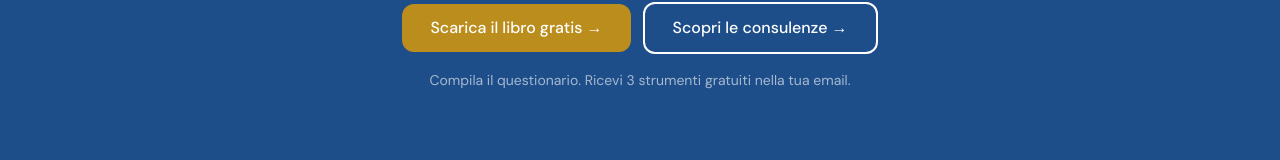
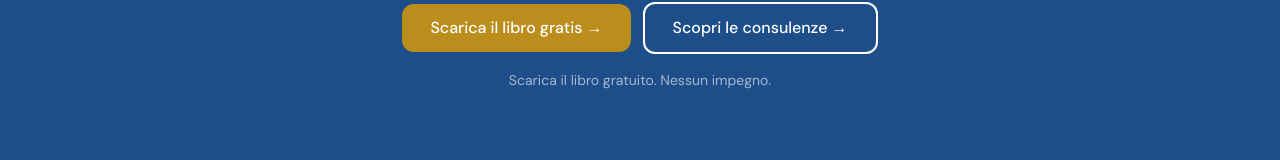
Before and after one commit to immobiliarcoach/immobiliarcoach, a React (Vite) app: page / in a window 1280 px wide. Shown: the part 4356-4516 px from the top of the page. Built offline with nearby package versions, Linux system fonts and the light colour scheme; the HTML template or start-up script is replaced by a standard one; a web font is replaced by a local one.

Commit message:
Aggiornato HomeBonus BonusBar
Co-authored-by: agenticsimpermeo <243791555+agenticsimpermeo@users.noreply.github.com>

```diff
--- a/src/tabs/HomeTab.tsx
+++ b/src/tabs/HomeTab.tsx
@@ -227,7 +227,7 @@ const HomeTab = ({ onNavigate }: HomeTabProps) => {
           </button>
         </div>
         <p className="text-sm text-white/60">
-          Compila il questionario. Ricevi 3 strumenti gratuiti nella tua email.
+          Scarica il libro gratuito. Nessun impegno.
         </p>
       </section>
     </div>
```
